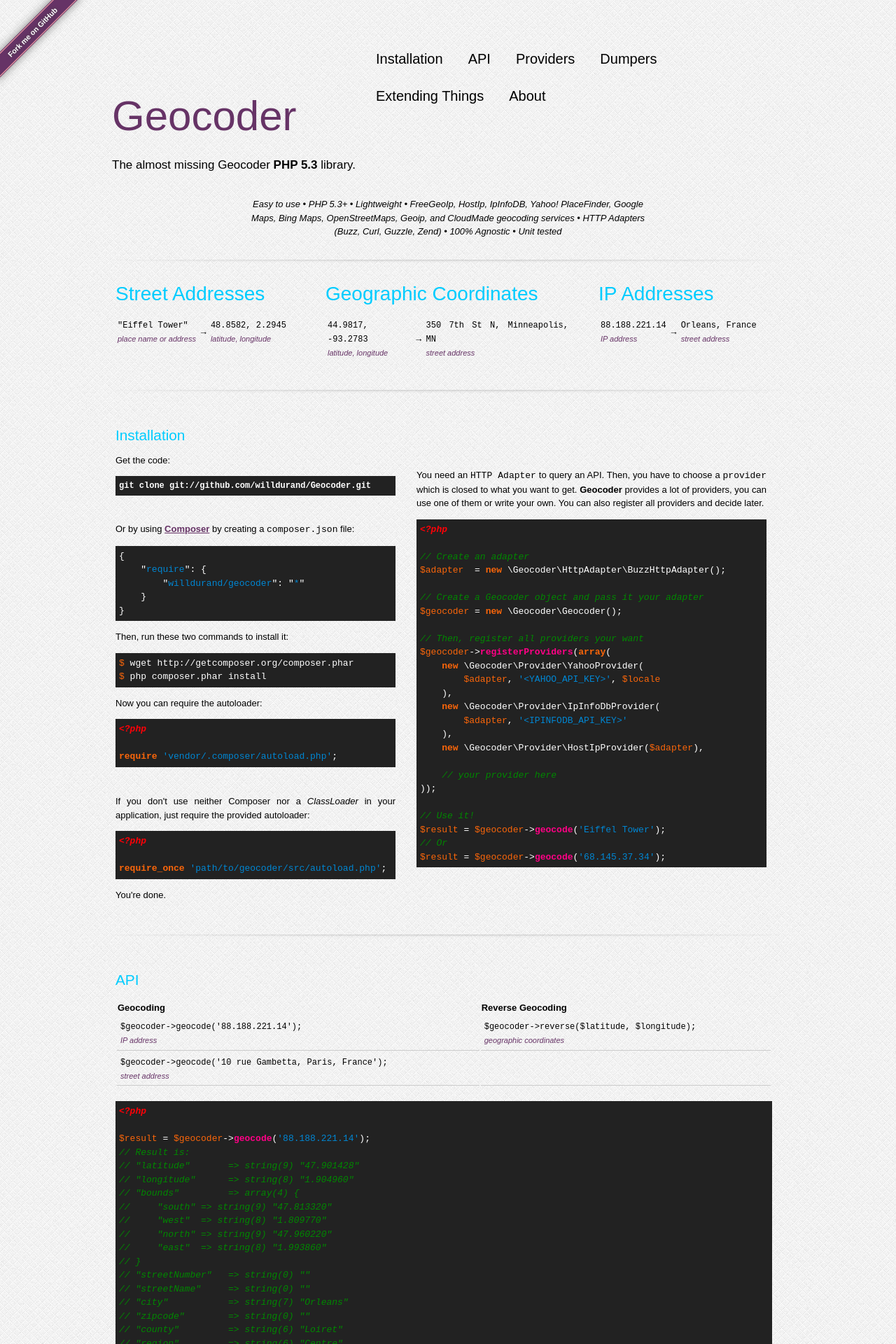
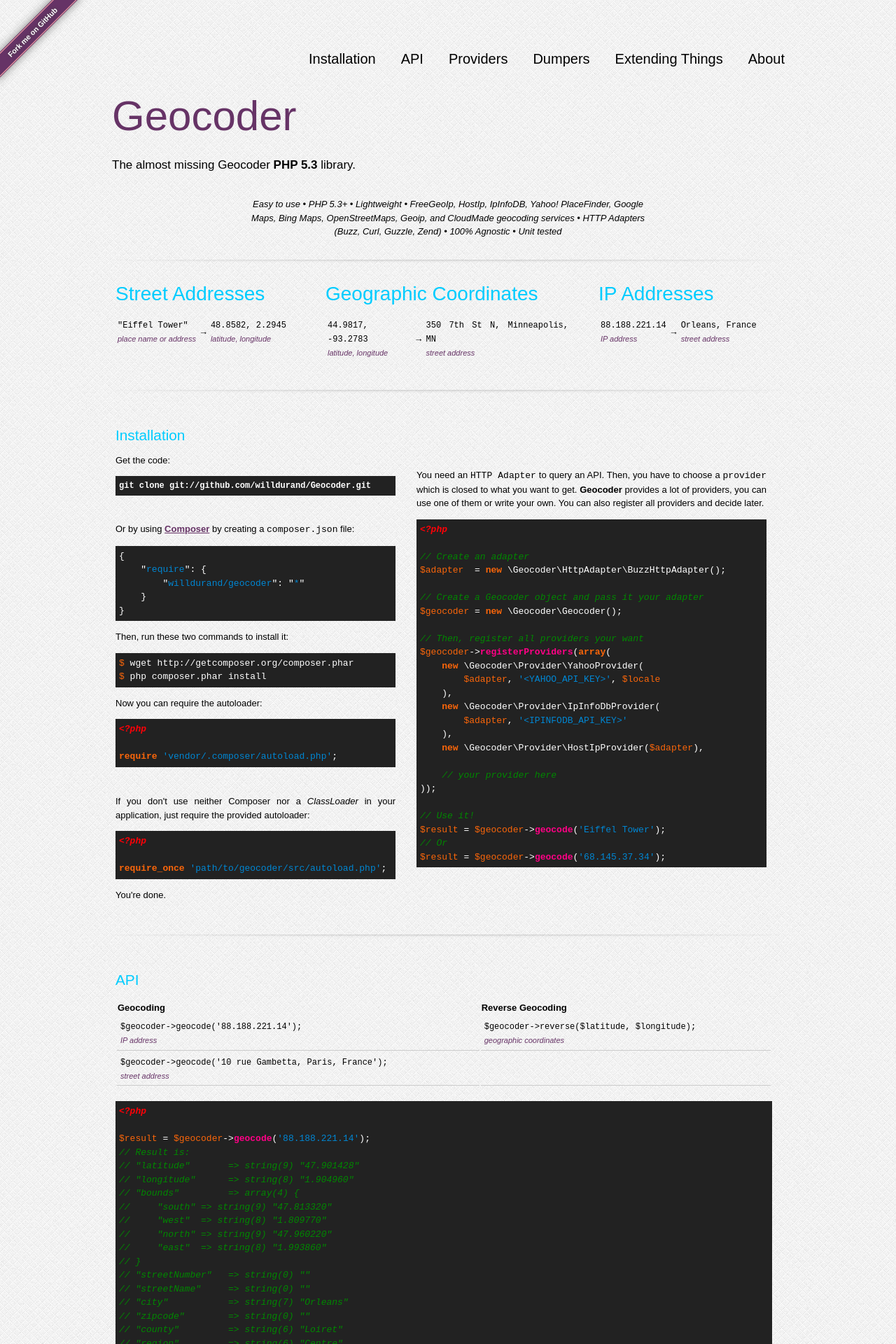
Before and after one commit to geocoder-php/Geocoder, a Jekyll site: the page built from index.markdown, in a window 1280 px wide. Shown: the top 1920 px of the page at 70% size. Built offline with Jekyll 4.4.1, drawn with Linux system fonts in a browser that asks for light colours; nearby versions of some CDN libraries; Markdown is read by kramdown in place of the engine named in the settings.

Commit message:
Fixed CSS

```diff
--- a/css/styles.css
+++ b/css/styles.css
@@ -313,7 +313,6 @@ MENU
 
 nav {
     position:absolute;
-    width:620px;
     top:43px;
     right:-12px;
     background:transparent;
```
